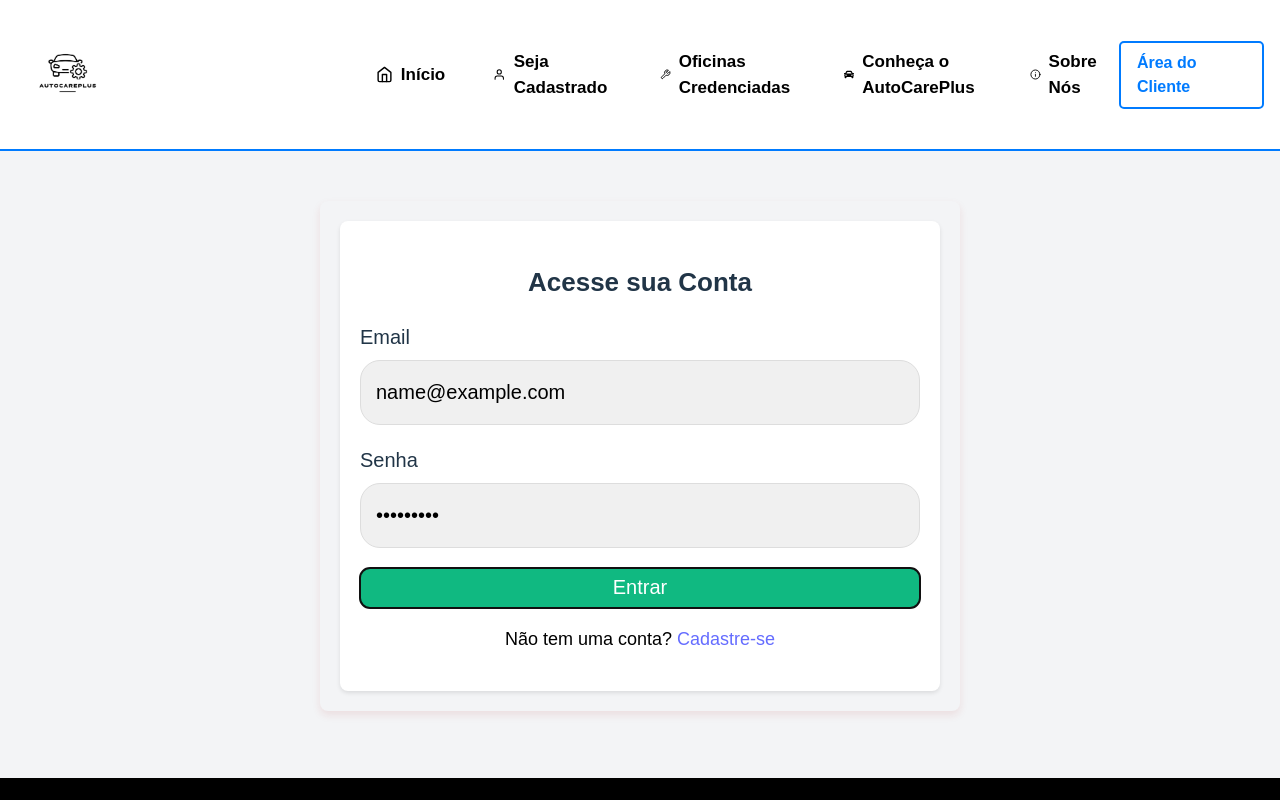
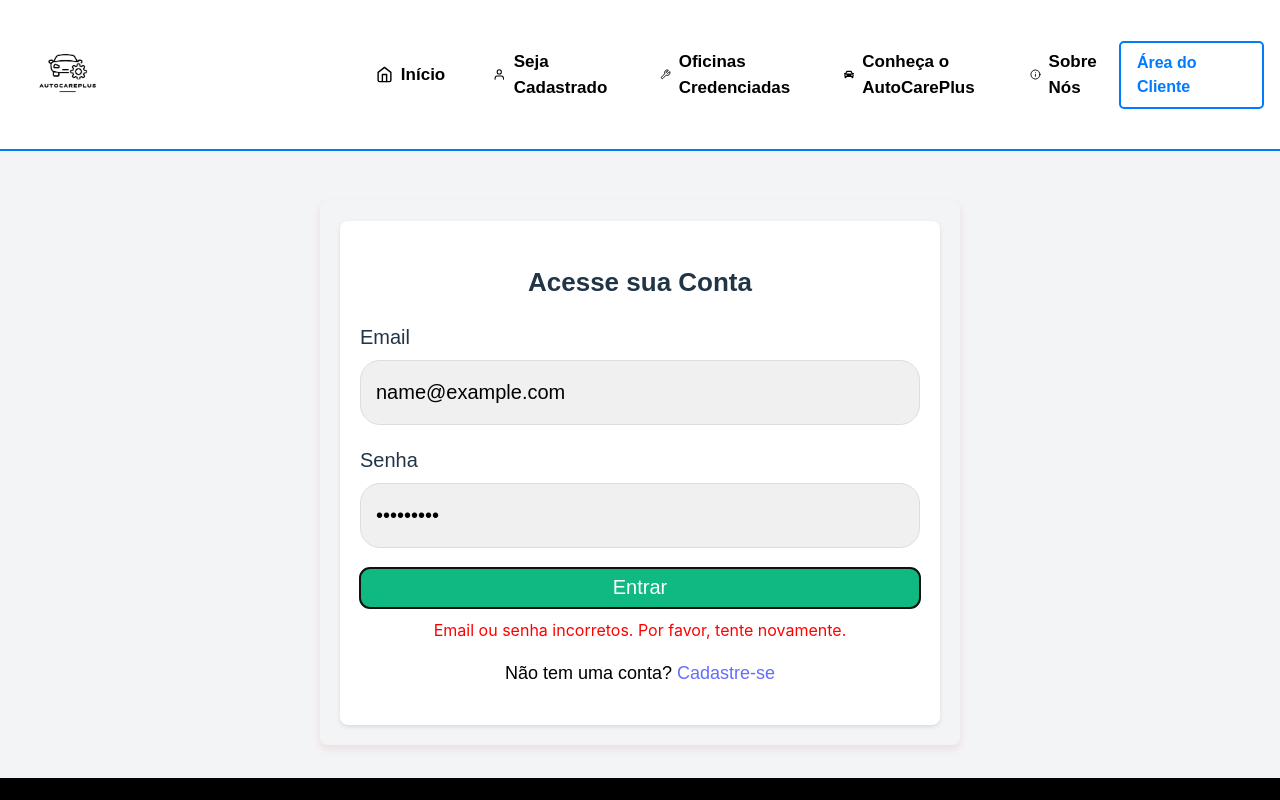
Before and after one commit to joao1015/AutoCarePlusReact, a React (Vite) app in the folder Sprint3/: page /entrar in a window 1280 px wide. Both pictures are taken after typing "name@example.com", "Sample123" into the empty fields and a click on the button "Entrar". Shown: the top 800 px of the page. Built offline with nearby package versions, Linux system fonts and the light colour scheme.

Commit message:
Atualizando Mensagem de Feedback de logins e cadastro

```diff
--- a/Sprint3/src/Componentes/FormularioCadastrocliente/index.tsx
+++ b/Sprint3/src/Componentes/FormularioCadastrocliente/index.tsx
@@ -82,11 +82,12 @@ const Button = styled.button`
   }
 `;
 
-const LinkStyled = styled.p`
-  color: #000000;
+const Message = styled.p<{ error?: boolean }>`
+  color: ${({ error }) => (error ? 'red' : 'green')};
   font-size: 18px;
   font-family: 'Poppins', sans-serif;
   text-align: center;
+  margin-top: 10px;
 `;
 
 const ButtonContainer = styled.div`
@@ -116,6 +117,8 @@ function Formulario() {
   const [numero, setNumero] = useState('');
   const [estado, setEstado] = useState('');
   const [cidade, setCidade] = useState('');
+  const [message, setMessage] = useState<string | null>(null);
+  const [error, setError] = useState<boolean>(false);
   const navigate = useNavigate();
 
   const handleCepChange = async (event: React.ChangeEvent<HTMLInputElement>) => {
@@ -128,15 +131,19 @@ function Formulario() {
         const data = await response.json();
 
         if (data.erro) {
-          alert('CEP não encontrado.');
+          setError(true);
+          setMessage('CEP não encontrado.');
           return;
         }
 
         setLogradouro(data.logradouro || '');
         setEstado(data.uf || '');
         setCidade(data.localidade || '');
+        setError(false);
+        setMessage(null);
       } catch (error) {
-        alert('Erro ao buscar CEP.');
+        setError(true);
+        setMessage('Erro ao buscar CEP.');
       }
     }
   };
@@ -154,33 +161,28 @@ function Formulario() {
   };
 
   const handleSubmit = () => {
-    // Recupera os usuários já cadastrados do localStorage ou define um array vazio
     const usuariosCadastrados: Usuario[] = JSON.parse(localStorage.getItem('usuarios') || '[]');
-
-    // Verifica se o e-mail já está cadastrado
     const emailJaCadastrado = usuariosCadastrados.some((usuario) => usuario.email === email);
 
     if (emailJaCadastrado) {
-      alert('E-mail já está sendo usado.');
+      setError(true);
+      setMessage('E-mail já está sendo usado.');
       return;
     }
 
-    // Cria um novo usuário
     const novoUsuario: Usuario = {
       nome,
       email,
-      senha, // Certifique-se de que a senha está sendo armazenada
+      senha,
       logradouro,
       numero,
       cidade,
       estado,
     };
 
-    // Adiciona o novo usuário à lista de usuários cadastrados
     usuariosCadastrados.push(novoUsuario);
     localStorage.setItem('usuarios', JSON.stringify(usuariosCadastrados));
 
-    // Limpa os campos do formulário
     setNome('');
     setEmail('');
     setSenha('');
@@ -190,14 +192,20 @@ function Formulario() {
     setCidade('');
     setEstado('');
 
-    alert('Conta criada com sucesso!');
-    navigate("/Logado");
+    setError(false);
+    setMessage('Conta criada com sucesso!');
+
+    setTimeout(() => {
+      navigate("/Logado");
+    }, 3000);
   };
+
 
   return (
     <FormularioContainer>
       <FormularioStyled>
         <Title>Crie sua Conta Gratuita</Title>
+        {message && <Message error={error}>{message}</Message>}
         {step === 1 && (
           <FormGroup>
             <Label htmlFor="nome">Nome Completo</Label>
@@ -321,7 +329,7 @@ function Formulario() {
             />
             <ButtonContainer>
               <Button type="button" onClick={handleBack}>Voltar</Button>
-              <Button type="button" onClick={handleNext}>Concluir Cadastro</Button>
+              <Button type="button" onClick={handleNext}>Concluir </Button>
             </ButtonContainer>
           </FormGroup>
         )}
--- a/Sprint3/src/Componentes/FormularioEntrar/index.tsx
+++ b/Sprint3/src/Componentes/FormularioEntrar/index.tsx
@@ -94,10 +94,27 @@ const LinkStyled = styled.p`
   text-align: center;
 `;
 
+const ErrorMessage = styled.p`
+  color: red;
+  font-size: 16px;
+  margin-top: 10px;
+  text-align: center;
+`;
+
+const SuccessMessage = styled.p`
+  color: green;
+  font-size: 16px;
+  margin-top: 10px;
+  text-align: center;
+`;
+
 // Componente de Login
 function Login() {
   const [email, setEmail] = useState('');
   const [senha, setSenha] = useState('');
+  const [errorMessage, setErrorMessage] = useState('');
+  const [successMessage, setSuccessMessage] = useState('');
+  const [showSuccessMessage, setShowSuccessMessage] = useState(false);
   const navigate = useNavigate();
 
   const handleLogin = (event: React.FormEvent<HTMLFormElement>) => {
@@ -116,10 +133,18 @@ function Login() {
     );
 
     if (usuario) {
-      alert('Login bem-sucedido!');
-      navigate("/Logado");
+      setErrorMessage('');
+      setSuccessMessage(`Login bem-sucedido! Bem-vindo à AutoCarePlus`);
+      setShowSuccessMessage(true);
+
+      setTimeout(() => {
+        setShowSuccessMessage(false);
+        navigate('/Logado');
+      }, 3000); // Hide success message and navigate after 3 seconds
     } else {
-      alert('Email ou senha incorretos.');
+      setSuccessMessage('');
+      setShowSuccessMessage(false);
+      setErrorMessage('Email ou senha incorretos. Por favor, tente novamente.');
       console.log('Login failed for:', { email, senha });
     }
   };
@@ -152,6 +177,10 @@ function Login() {
             />
           </FormGroup>
           <LoginButton type="submit">Entrar</LoginButton>
+
+          {errorMessage && <ErrorMessage>{errorMessage}</ErrorMessage>}
+          {showSuccessMessage && <SuccessMessage>{successMessage}</SuccessMessage>}
+
           <LinkStyled>
             Não tem uma conta? <Link to="/SejaCadastrado">Cadastre-se</Link>
           </LinkStyled>
--- a/Sprint3/src/Componentes/LoginOficinas/index.tsx
+++ b/Sprint3/src/Componentes/LoginOficinas/index.tsx
@@ -2,7 +2,7 @@ import React, { useState } from 'react';
 import { useNavigate } from 'react-router-dom';
 import styled from 'styled-components';
 
-// Styled Component for the main container
+// Styled Components
 const PageContainer = styled.div`
   display: flex;
   justify-content: center;
@@ -13,7 +13,6 @@ const PageContainer = styled.div`
   padding: 20px;
 `;
 
-// Styled Component for the form (balloon)
 const Balao = styled.form`
   background-color: #ffffff;
   padding: 20px;
@@ -28,7 +27,6 @@ const Balao = styled.form`
   box-shadow: 0 4px 8px rgba(0, 0, 0, 0.1);
 `;
 
-// Styled Component for the title
 const Title = styled.h2`
   margin-bottom: 20px;
   font-size: 26px;
@@ -37,7 +35,6 @@ const Title = styled.h2`
   text-align: center;
 `;
 
-// Styled Component for the form group
 const FormGroup = styled.div`
   margin-bottom: 20px;
   width: 100%;
@@ -46,7 +43,6 @@ const FormGroup = styled.div`
   align-items: center;
 `;
 
-// Styled Component for the labels
 const Label = styled.label`
   display: block;
   margin-bottom: 8px;
@@ -58,7 +54,6 @@ const Label = styled.label`
   width: 100%;
 `;
 
-// Styled Component for the inputs
 const Input = styled.input`
   width: calc(100% - 30px);
   height: 50px;
@@ -82,7 +77,6 @@ const Input = styled.input`
   }
 `;
 
-// Styled Component for the login button
 const LogarButton = styled.button`
   font-family: 'Poppins', sans-serif;
   font-weight: 500;
@@ -105,7 +99,6 @@ const LogarButton = styled.button`
   }
 `;
 
-// Styled Component for error message
 const ErrorMessage = styled.p`
   color: red;
   font-size: 16px;
@@ -113,10 +106,21 @@ const ErrorMessage = styled.p`
   text-align: center;
 `;
 
+const SuccessMessage = styled.p`
+  color: green;
+  font-size: 16px;
+  margin-top: 10px;
+  text-align: center;
+`
+
+;
+
 const OficinasLogin: React.FC = () => {
   const [email, setEmail] = useState('');
   const [senha, setSenha] = useState('');
   const [errorMessage, setErrorMessage] = useState('');
+  const [successMessage, setSuccessMessage] = useState('');
+  const [showSuccessMessage, setShowSuccessMessage] = useState(false);
   const navigate = useNavigate();
 
   const oficinasFixas = [
@@ -133,9 +137,18 @@ const OficinasLogin: React.FC = () => {
     );
 
     if (oficinaValida) {
-      alert(`Login bem-sucedido! Bem-vindo à ${oficinaValida.nome}`);
-      navigate('/Pagina_da_credenciada');
+      setErrorMessage('');
+      setSuccessMessage(`Login bem-sucedido! Bem-vindo à ${oficinaValida.nome}`);
+      setShowSuccessMessage(true);
+
+      setTimeout(() => {
+        setShowSuccessMessage(false);
+        navigate('/Pagina_da_credenciada'); // Navegar após 3 segundos
+      }, 3000); // Tempo para exibir a mensagem de sucesso
+
     } else {
+      setSuccessMessage('');
+      setShowSuccessMessage(false);
       setErrorMessage('Email ou senha incorretos. Por favor, tente novamente.');
     }
   };
@@ -168,6 +181,7 @@ const OficinasLogin: React.FC = () => {
         </FormGroup>
         <LogarButton type="submit">Logar</LogarButton>
         {errorMessage && <ErrorMessage>{errorMessage}</ErrorMessage>}
+        {showSuccessMessage && <SuccessMessage>{successMessage}</SuccessMessage>}
       </Balao>
     </PageContainer>
   );
```
